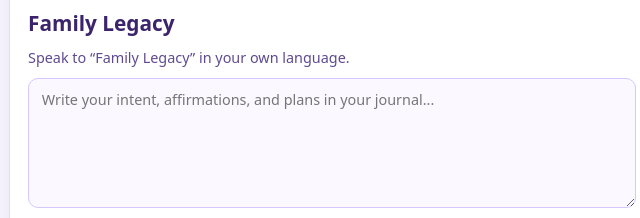
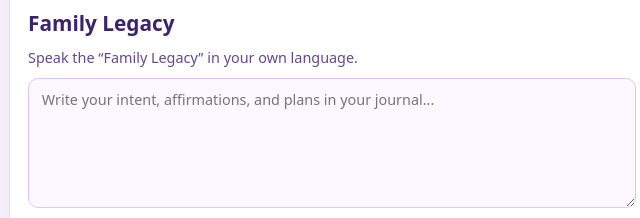
Before and after one commit to booknobliss1-max/-Sister-Big-Dress-Energy, a plain HTML site: page index.html in a window 1280 px wide. Both pictures are taken after a click on the element 416 px from the left and 859 px from the top of the page. Shown: the part 575-793 px from the top of the page, 535-1175 px from the left. Drawn offline with Linux system fonts and the light colour scheme.

```diff
--- a/index.html
+++ b/index.html
@@ -347,7 +347,7 @@
           card.classList.add('active');
 
           titleEl.textContent = title;
-          introEl.textContent = 'Speak to “' + title + '” in your own language.';
+          introEl.textContent = 'Speak the “' + title + '” in your own language.';
           tagEl.textContent = tag + ' axis';
 
           textEl.value = loadIntent(key);
```
